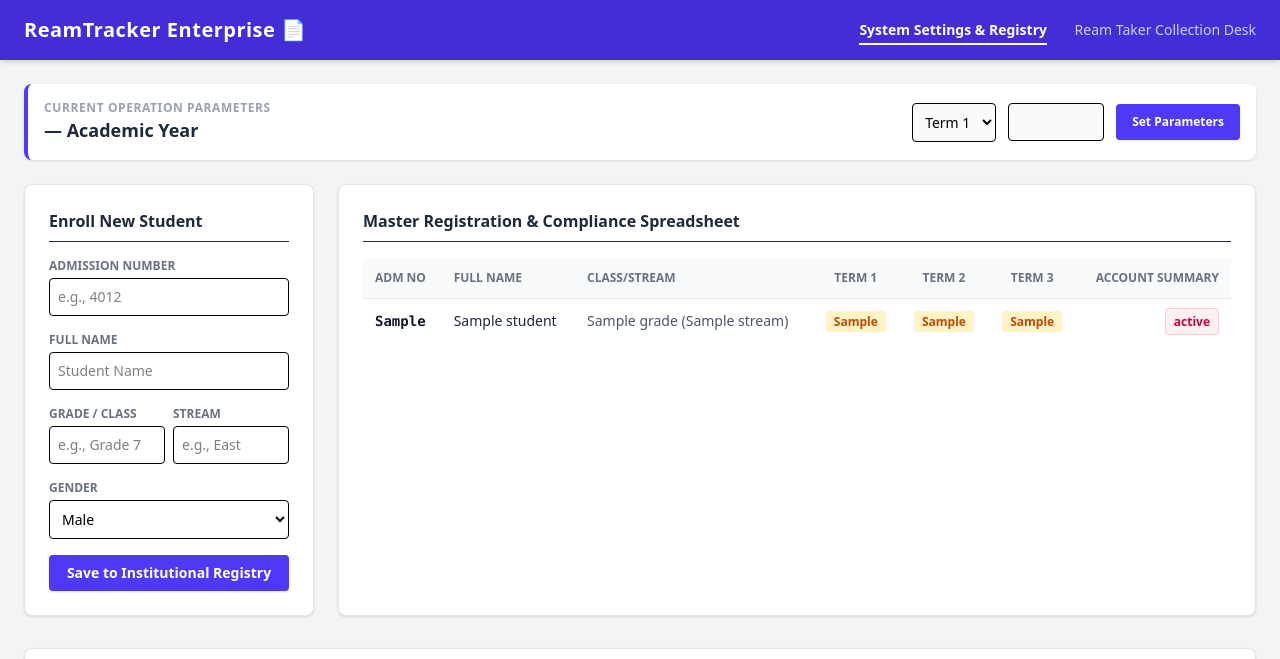
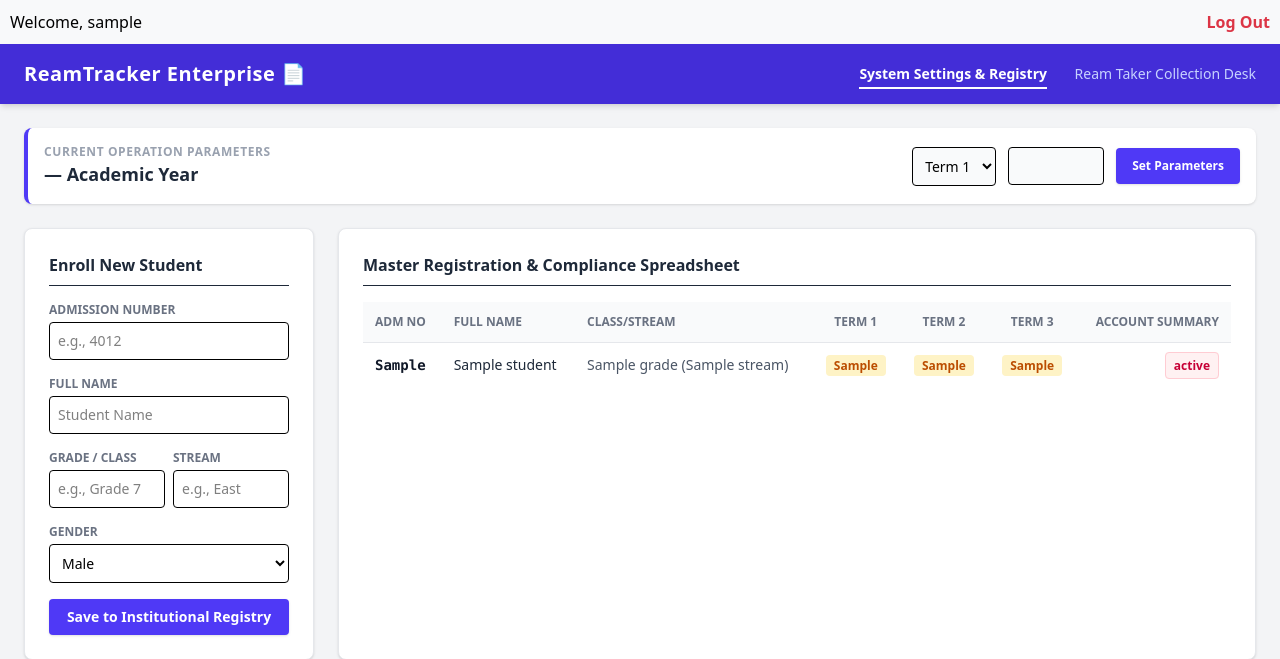
Before and after one commit to erickodhi/Ream-management, a Flask app: template templates/admin.html in a window 1280 px wide. Shown: the top 659 px of the page. Run offline with Flask 3, Linux system fonts and the light colour scheme; the visitor is signed in with stand-in values (Sample User, id 1); data comes from the database, SQL or seed files in the repository; tables that the repository leaves empty hold one stand-in row (values such as "Sample post"); the template is opened without the code that fills it: most values are stand-ins (such as "Sample title", 1, 10 or a date in 2020); data that the repository does not hold is empty.

Commit message:
Add logout buttons to dashboards

```diff
--- a/templates/admin.html
+++ b/templates/admin.html
@@ -14,6 +14,10 @@
             .no-print { display: none !important; }
         }
     </style>
+    <nav style="display: flex; justify-content: space-between; padding: 10px; background-color: #f8f9fa;">
+    <span>Welcome, {{ current_user.username }}</span>
+    <a href="{{ url_for('logout') }}" style="color: #dc3545; text-decoration: none; font-weight: bold;">Log Out</a>
+</nav>
 </head>
 <body class="bg-gray-100 min-h-screen pb-24">
     <nav class="bg-indigo-700 shadow-md text-white mb-6 no-print">
```
